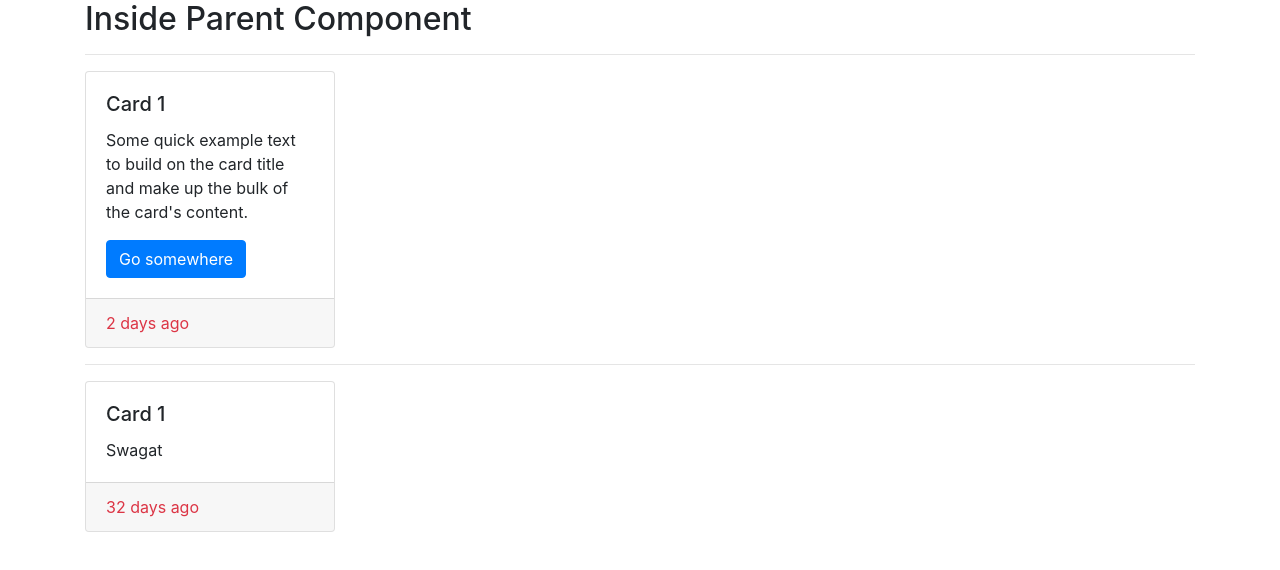
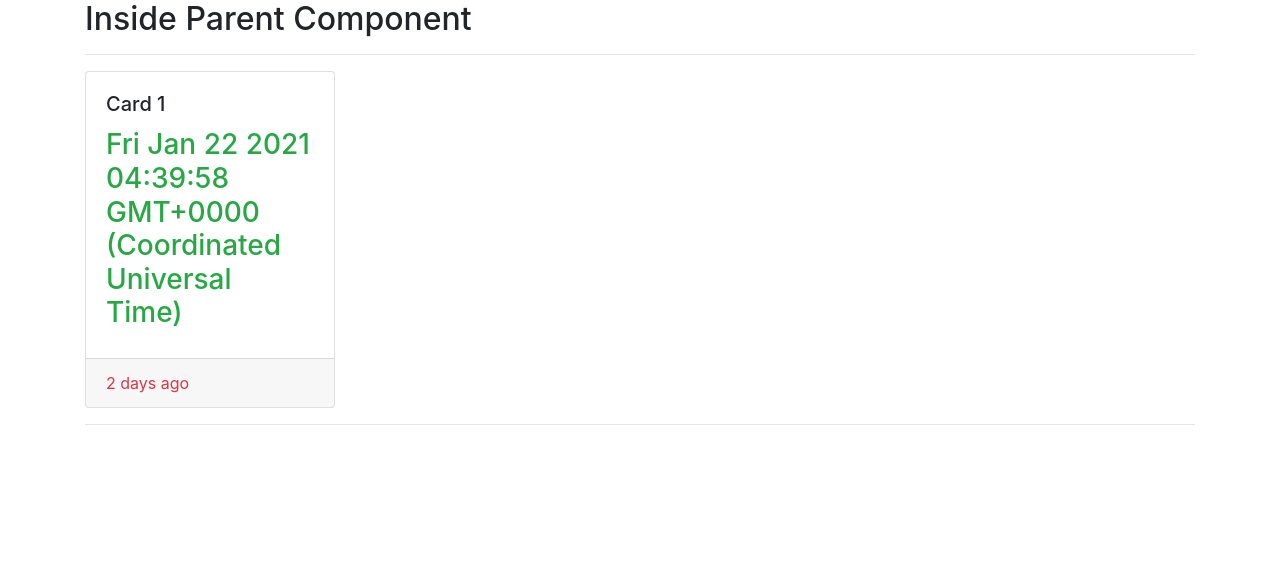
Before and after one commit to Rahuldevdurg/demo-batch2, an Angular app in the folder angular-demo/: page / in a window 1280 px wide. Shown: the top 570 px of the page. Built offline with nearby package versions, Linux system fonts and the light colour scheme.

Commit message:
content child

```diff
--- a/angular-demo/src/app/app.module.ts
+++ b/angular-demo/src/app/app.module.ts
@@ -14,6 +14,7 @@ import { ProductDetailsComponent } from './product-details/product-details.compo
 import { ParentComponent } from './parent-component/parent.component';
 import { ChildComponent } from './child/child.component';
 import { AccordianComponent } from './shared/accordian/accordian.component';
+import { TimerComponent } from './timer/timer.component';
 
 @NgModule({
   declarations: [
@@ -28,6 +29,7 @@ import { AccordianComponent } from './shared/accordian/accordian.component';
     ParentComponent,
     ChildComponent,
     AccordianComponent,
+    TimerComponent,
   ],
   imports: [BrowserModule, FormsModule],
   providers: [LowerCasePipe],
--- a/angular-demo/src/app/parent-component/parent.component.html
+++ b/angular-demo/src/app/parent-component/parent.component.html
@@ -2,13 +2,8 @@
 <hr>
 <app-accordian [header]="'Card 1'">
   <div class="acc-card-body">
-    <p class="card-text ">
-      Some quick example text to build on the card title and make up the
-      bulk of the card's content.
-    </p>
-    <div>
-      <a href="#" class="btn btn-primary" #goSomewhere>Go somewhere</a>
-    </div>
+    <app-timer></app-timer>
+
   </div>
 
   <div class="acc-card-footer">
@@ -18,17 +13,5 @@
   </div>
 
 </app-accordian>
+
 <hr>
-
-<app-accordian [header]="'Card 1'">
-  <div class="acc-card-body">
-    Swagat
-  </div>
-
-  <div class="acc-card-footer">
-    <span class="text-danger">
-      32 days ago
-    </span>
-  </div>
-
-</app-accordian>
--- a/angular-demo/src/app/shared/accordian/accordian.component.ts
+++ b/angular-demo/src/app/shared/accordian/accordian.component.ts
@@ -3,36 +3,43 @@ import {
   AfterContentInit,
   Component,
   ContentChild,
+  ContentChildren,
   ElementRef,
   Input,
   OnInit,
+  QueryList,
 } from '@angular/core';
+import { ChildComponent } from 'src/app/child/child.component';
+import { TimerComponent } from 'src/app/timer/timer.component';
 
 @Component({
   selector: 'app-accordian',
   templateUrl: './accordian.component.html',
   styleUrls: ['./accordian.component.css'],
 })
-export class AccordianComponent
-  implements OnInit, AfterContentInit, AfterContentChecked {
+export class AccordianComponent implements OnInit, AfterContentInit {
   @Input() header: string;
   isShown: boolean = false;
+  // @ContentChild('goSomewhere') goSomewhereButton: ElementRef;
+
+  @ContentChild(TimerComponent) timerComps: TimerComponent;
+
   constructor() {}
   ngAfterContentInit(): void {
     console.log(
       'Inside ngAfterContentInit AccordianComponent ',
-      this.goSomewhereButton?.nativeElement
+      this.timerComps
     );
+
+    window.setInterval(() => {
+      this.timerComps.currentTime = new Date();
+    }, 1000);
   }
-  ngAfterContentChecked(): void {
-    console.log(
-      'Inside ngAfterContentChecked AccordianComponent ',
-      this.goSomewhereButton?.nativeElement
-    );
-  }
-  @ContentChild('goSomewhere') goSomewhereButton: ElementRef;
+  // ngAfterContentChecked(): void {
+  //   console.log('Inside ngAfterContentChecked AccordianComponent ');
+  // }
 
   ngOnInit(): void {
-    console.log('Inside OnInit AccordianComponent ', this.goSomewhereButton);
+    console.log('Inside OnInit AccordianComponent ', this.timerComps);
   }
 }
--- /dev/null
+++ b/angular-demo/src/app/timer/timer.component.html
@@ -0,0 +1 @@
+<h3 class="text-success">{{currentTime}}</h3>
--- /dev/null
+++ b/angular-demo/src/app/timer/timer.component.ts
@@ -0,0 +1,15 @@
+import { Component, OnInit } from '@angular/core';
+
+@Component({
+  selector: 'app-timer',
+  templateUrl: './timer.component.html',
+  styleUrls: ['./timer.component.css'],
+})
+export class TimerComponent implements OnInit {
+  currentTime;
+  constructor() {}
+
+  ngOnInit(): void {
+    this.currentTime = new Date();
+  }
+}
```
Also changed, not shown: angular-demo/src/app/timer/timer.component.css (added).
